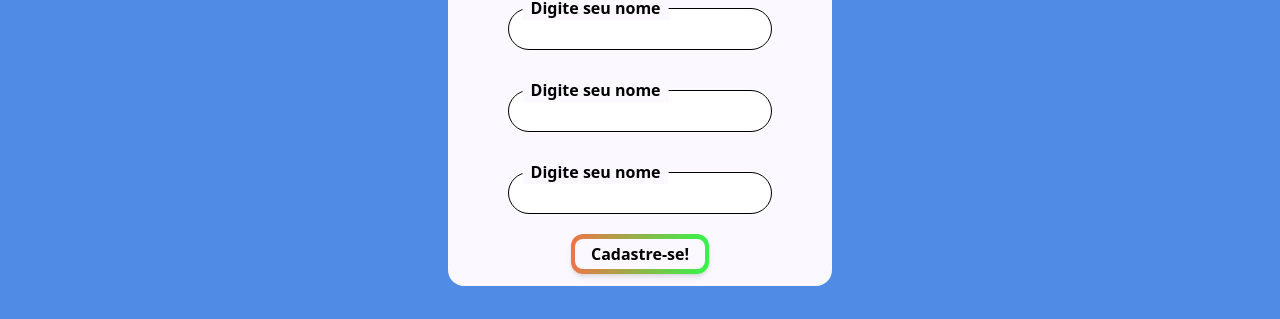
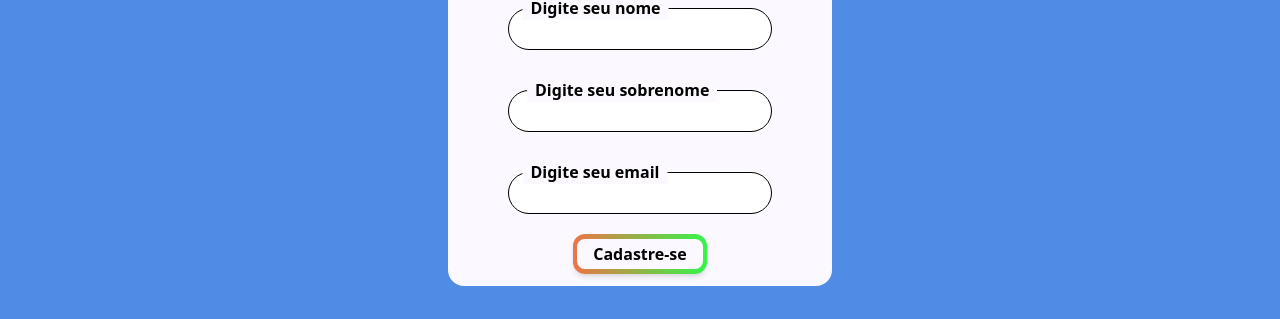
Before and after one commit to softexrecifepe/PI-PRO-LIDERA-TURMA-09-EQUIPE-02, a Next.js app: page / in a window 1280 px wide. Shown: the part 228-547 px from the top of the page. Built offline with nearby package versions, Linux system fonts and the light colour scheme.

Commit message:
Dynamic button and input label content

```diff
--- a/src/app/components/button.tsx
+++ b/src/app/components/button.tsx
@@ -2,10 +2,10 @@
 import Link from 'next/link';
 import React from 'react';
 
-export function Button({label = "Cadastre-se!", disabled = false}) {
+export function Button({page}: {page: string}, {disabled = false}) {
     return (
         <button disabled={disabled} className={`rounded-xl bg-gradient-to-r from-button-orange to-button-green px-1 py-2 font-semibold shadow-md transition ease-in-out duration-300`}>
-           <Link href="/quests1-2" className='w-full h-full rounded-lg px-4 py-1 bg-box hover:bg-slate-200'>{label}</Link>
+           <Link href="/quests1-2" className='w-full h-full rounded-lg px-4 py-1 bg-box hover:bg-slate-200'>{page}</Link>
         </button>
     )
 }
--- a/src/app/components/registerForm.tsx
+++ b/src/app/components/registerForm.tsx
@@ -6,10 +6,10 @@ export function RegisterForm(){
     return(
         <div className="bg-box w-96 mt-20 mx-auto p-3 text-center rounded-2xl">
                 <h1 className="text-3xl font-bold p-3">Realizar Cadastro</h1>
-                    <InputText></InputText>
-                    <InputText></InputText>
-                    <InputText></InputText>
-                    <Button></Button>
+                    <InputText labelText="Digite seu nome"></InputText>
+                    <InputText labelText="Digite seu sobrenome"></InputText>
+                    <InputText labelText="Digite seu email"></InputText>
+                    <Button page="Cadastre-se"></Button>
         </div>
     )
 }
--- a/src/app/components/textInput.tsx
+++ b/src/app/components/textInput.tsx
@@ -1,11 +1,11 @@
-export function InputText(){
+export function InputText({labelText}: {labelText: string}){
     return(
         <div>
             <form className="mx-12">
                 {/* // TROCAR TODOS OS "H1" POR <label></label> P USAR C INPUT*/}
                 {/* Criar um compotente para o <input type="text" /> */}
                 <label htmlFor="name" className="absolute bg-box transform translate-x-[10%] translate-y-1/3 font-semibold px-2">
-                    Digite seu nome
+                    {labelText}
                 </label>
                 <input type="text" className="rounded-3xl border border-black my-5 w-full p-2" name="" id="name"/>
             </form>
```
